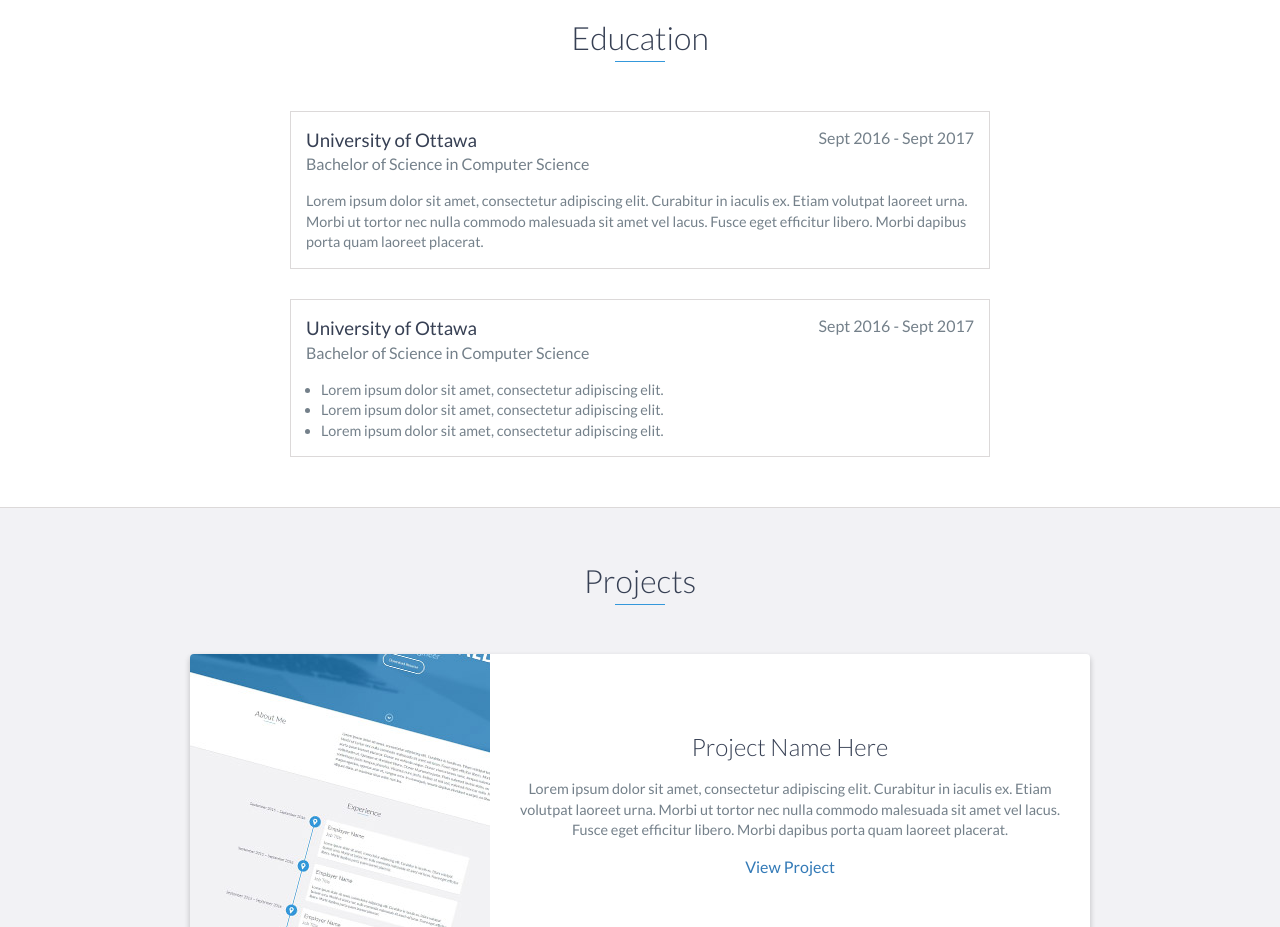
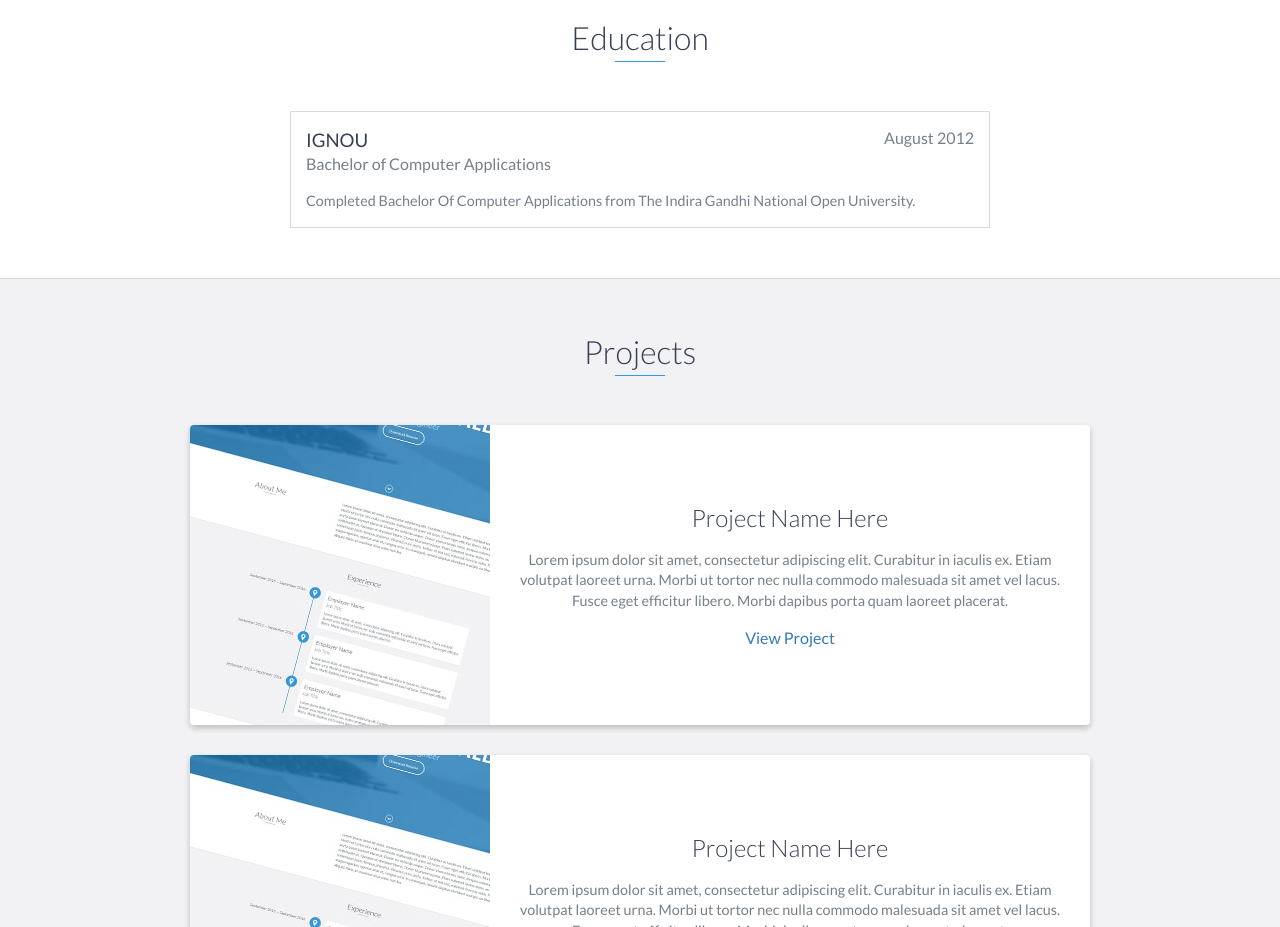
Before and after one commit to majedsamyal/majedsamyal.github.io, a website: page index.html in a window 1280 px wide. Shown: the part 2520-3447 px from the top of the page. Drawn offline with nearby package versions, Linux system fonts and the light colour scheme.

Commit message:
added resume

```diff
--- a/index.html
+++ b/index.html
@@ -50,7 +50,7 @@
         <div id="lead-content">
             <h1>Majed Samyal</h1>
             <h2>Full Stack Software Developer</h2>
-            <a href="#" class="btn-rounded-white">Download Resume</a>
+            <a href="Majed_Samyal_Full_Stack_Developer.pdf" class="btn-rounded-white" download>Download Resume</a>
         </div>
         <!-- End #lead-content -->
 
@@ -134,32 +134,15 @@
     <div id="education">
         <h2 class="heading">Education</h2>
         <div class="education-block">
-            <h3>University of Ottawa</h3>
-            <span class="education-date">Sept 2016 - Sept 2017</span>
-            <h4>Bachelor of Science in Computer Science</h4>
+            <h3>IGNOU</h3>
+            <span class="education-date">August 2012</span>
+            <h4>Bachelor of Computer Applications</h4>
             <p>
-                Lorem ipsum dolor sit amet, consectetur adipiscing elit. Curabitur in iaculis ex. Etiam volutpat laoreet urna. Morbi ut tortor nec nulla commodo malesuada sit amet vel lacus. Fusce eget efficitur libero. Morbi dapibus porta quam laoreet placerat.
+                Completed Bachelor Of Computer Applications from The Indira Gandhi National Open University.
             </p>
         </div>
         <!-- End .education-block -->
 
-        <div class="education-block">
-            <h3>University of Ottawa</h3>
-            <span class="education-date">Sept 2016 - Sept 2017</span>
-            <h4>Bachelor of Science in Computer Science</h4>
-            <ul>
-                <li>
-                    Lorem ipsum dolor sit amet, consectetur adipiscing elit.
-                </li>
-                <li>
-                    Lorem ipsum dolor sit amet, consectetur adipiscing elit.
-                </li>
-                <li>
-                    Lorem ipsum dolor sit amet, consectetur adipiscing elit.
-                </li>
-            </ul>
-        </div>
-        <!-- End .education-block -->
     </div>
     <!-- End #education -->
 
```
Also changed, not shown: 1 other file.
